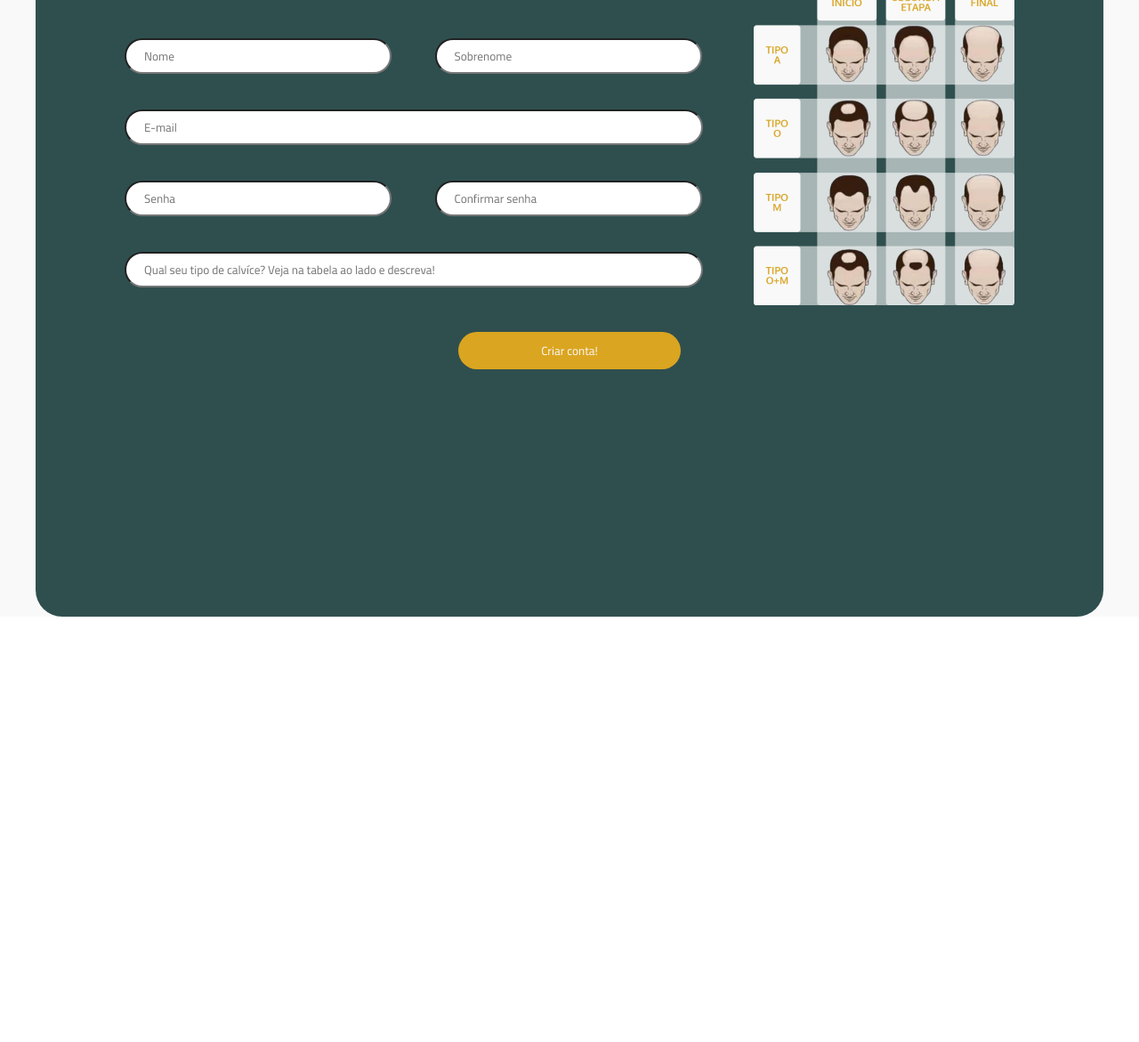
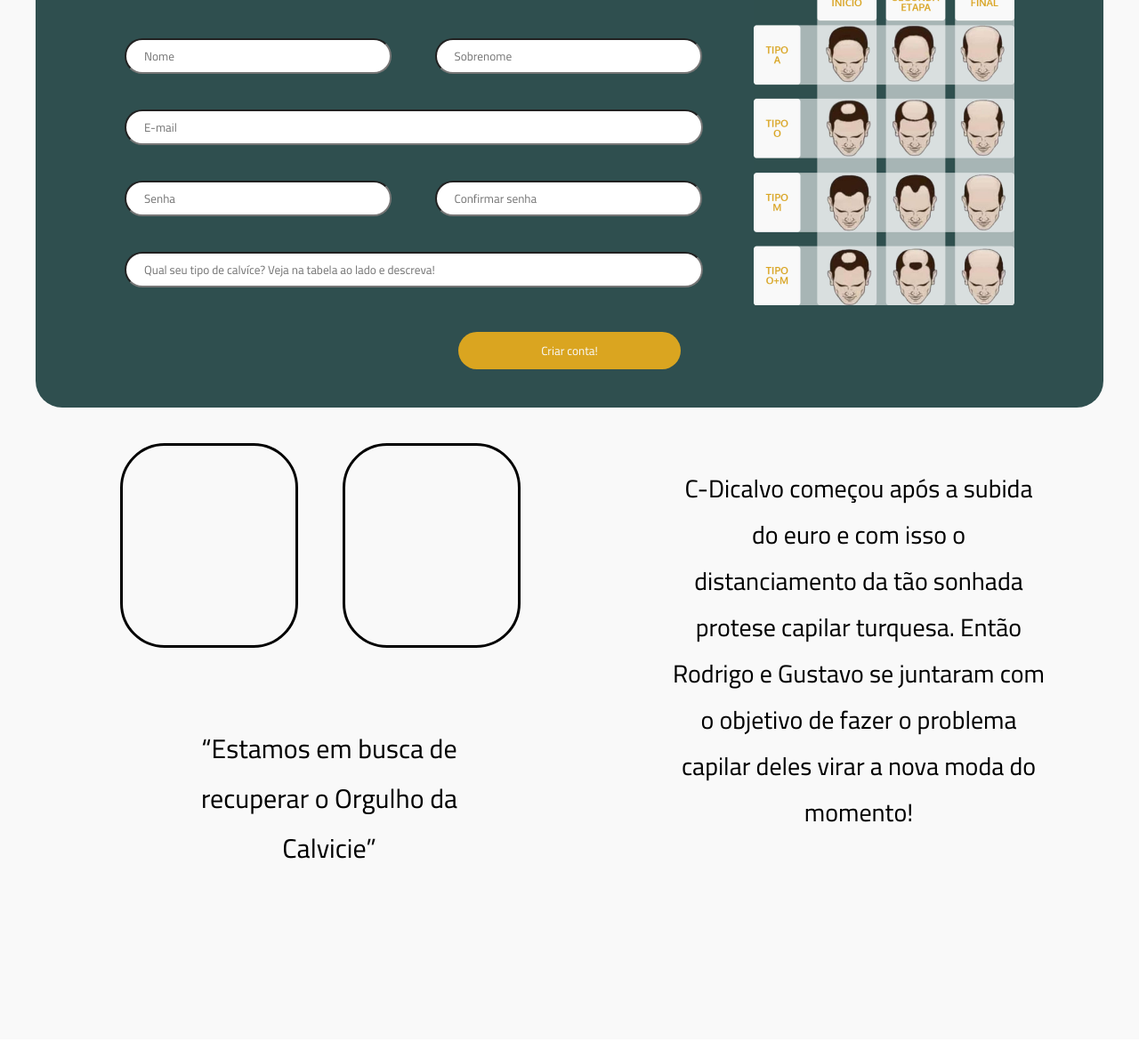
Before and after one commit to rodrigolfranca/C-Dicalvo, a website: page frontend/src/index.html in a window 1280 px wide. Shown: the part 2662-3833 px from the top of the page at 89% size. Before the commit the page ends 3355 px from the top, so only its background shows below. Drawn offline with Linux system fonts and the light colour scheme.

Commit message:
aboutUs Panel

```diff
--- a/frontend/src/index.html
+++ b/frontend/src/index.html
@@ -107,6 +107,14 @@
                 <input type="submit" id=cadButton value="Criar conta!">
             </div>
         </section>
+        <section id="aboutUs">
+            <div id="us">
+                <div class="foto"></div>
+                <div class="foto"></div>
+                <p>“Estamos em busca de recuperar o Orgulho da Calvicie”</p>
+            </div>
+            <p id="idea">C-Dicalvo começou após a subida do euro e com isso o distanciamento da tão sonhada protese capilar turquesa. Então Rodrigo e Gustavo se juntaram com o objetivo de fazer o problema capilar deles virar a nova moda do momento!</p>
+        </section>
     </main>
     <script src="script.js"></script>
 </body>
--- a/frontend/src/style.css
+++ b/frontend/src/style.css
@@ -74,7 +74,7 @@
     margin-top: 70px;
     padding-top: 10px;
     background-color: var(--white);
-    height: fit-content;
+    height: 100%;
     width: 100%;
 }
 #home{
@@ -195,7 +195,7 @@
 #userCad-box {
     margin: 0 auto;
     border-radius: 30px;
-    height: 835px;
+    height: 600px;
     width: 1200px;
     display: flex;
     justify-content: center;
@@ -406,3 +406,46 @@
     #AccountLostBack:hover {
         cursor: pointer;
     }
+#aboutUs {
+    margin: 10px auto;
+    width: 1070px;
+    height: 700px;
+
+    display:flex;
+    flex-wrap: wrap;
+    column-gap: 150px;
+}
+    #us {
+        width: 500px;
+        height: 600px;
+        padding-top: 30px;
+        padding-left: 30px;
+
+        display: flex;
+        flex-wrap: wrap;
+        column-gap: 50px;
+    }
+    .foto {
+        width: 200px;
+        height: 230px;
+
+        border-radius: 50px;
+        border: solid 3px black;
+    }
+    #us p {
+        margin: 0 auto;
+        width: 380px;
+        height: 170px;
+
+        font-size: 30px;
+        text-align: center;
+    }
+    #idea {
+        width: 420px;
+        height: 420px;
+        padding-top: 55px;
+
+        font-size: 28px;
+        text-justify: auto;
+        text-align: center;
+    }
```
